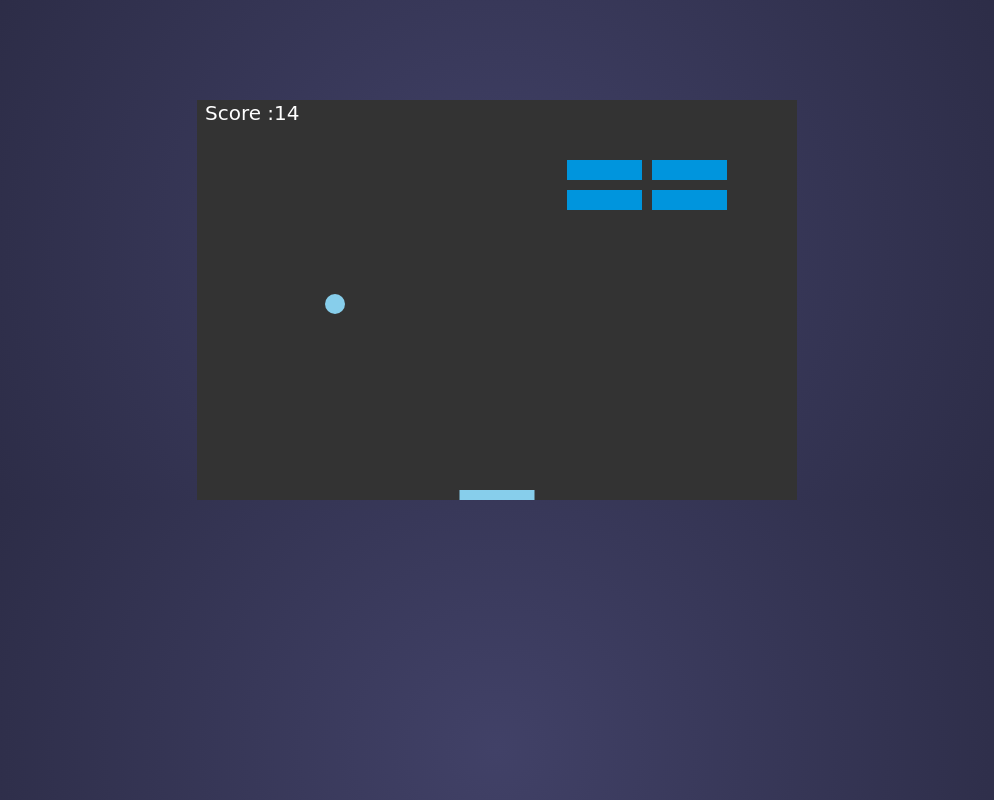
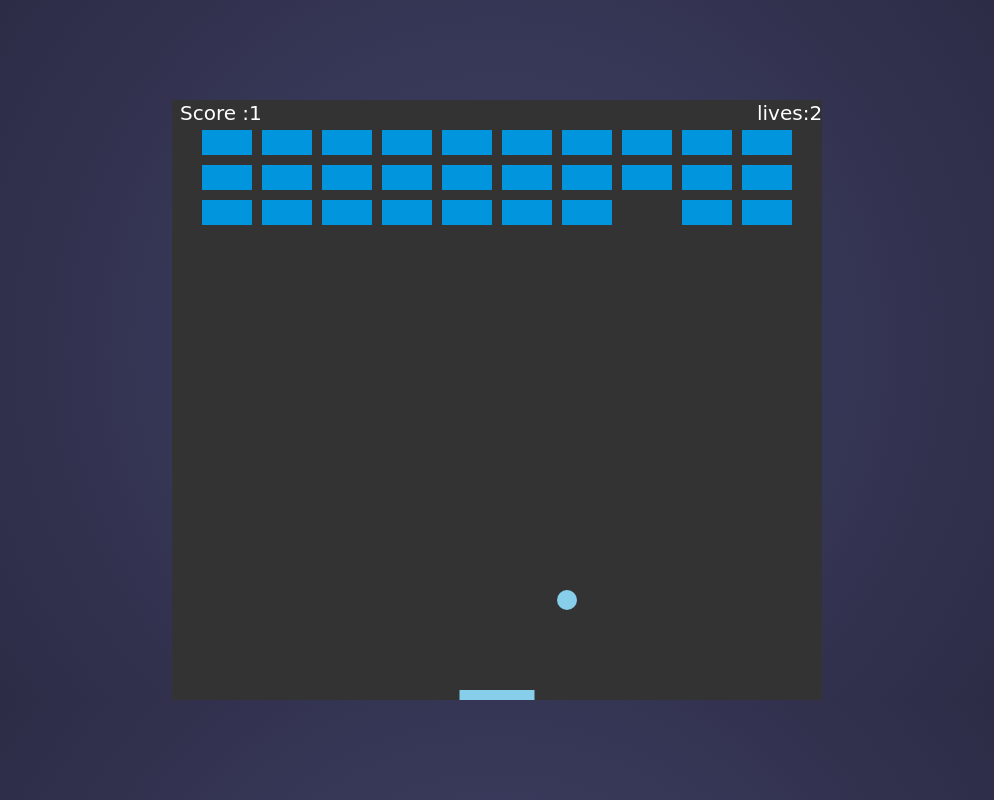
Before and after one commit to leamsigc/js_tutorial, a plain HTML site: page canvas_game/index.html in a window 1280 px wide. Shown: the whole page, without its empty margins (143-1137 px from the left). Drawn offline with Linux system fonts and the light colour scheme.

Commit message:
add score and lives on the canvas

```diff
--- a/canvas_game/index.html
+++ b/canvas_game/index.html
@@ -11,7 +11,7 @@
 </head>
 <body>
     <!--canvas-->
-    <canvas id="canvas" width="600" height="400"> </canvas>
+    <canvas id="canvas" width="650" height="600"> </canvas>
     <!--main js file -->
     <script src="js/main.js"></script>
 </body>
--- a/canvas_game/js/main.js
+++ b/canvas_game/js/main.js
@@ -41,14 +41,16 @@ let right =false;
 let left = false;
 //Brick variables
 let brickRowCount = 3;
-let brickColumnCount = 6;
-let brickWidth = 75;
-let brickHeight = 20;
-let brickPadding = 10;
+let brickColumnCount = 10;
+let brickWidth = 50;
+let brickHeight = 25;
+let brickPadding =10;
 let brickOffsetTop = 30;
 let brickOffsetLeft =30;
 //score variable
 let score = 0;
+//add lives
+let lives = 3;
 //brick array
 let brick = [];
     //for loop c = column
@@ -144,6 +146,13 @@ function drawScore(){
     ctx.fillText('Score :'+score , 8 , 20 );
 
 }
+//draw lives
+function drawLives(){
+    ctx.font = '20px Cursive';
+    ctx.fillStyle = '#fff';
+    ctx.fillText('lives:'+lives ,canvas.width - 65, 20 );
+
+}
 function draw(){
     ctx.clearRect(0,0,canvas.width , canvas.height);//ever 10 milliseconds our rectangle is clear
     drawBall();//ball
@@ -151,6 +160,7 @@ function draw(){
     drawBrick();//draw the bricks
     collisionDetection(); // Collision detection
     drawScore()//draw the score in the canvas
+    drawLives()//lives
     //check if the ball hit the top part of our canvas
     if( y + dy < ballRadius ){
         dy = -dy;
@@ -158,8 +168,17 @@ function draw(){
         if(x > paddleX && x <paddleX+paddleWidth){
             dy = -dy;
         }else{
-            alert('Game over !!!;');
+            lives--;
+            if(!lives){
+                alert('Game over !!!;');
             document.location.reload();
+            }else{
+                x = canvas.width/2;
+                y = canvas.height-30;
+                dx = 2;
+                dy = -2;
+                paddleX = (canvas.width - paddleWidth)/2;
+            }
         }
     }
     //left and bottom
@@ -184,6 +203,13 @@ function draw(){
     x += dx;//2 x= x+dx
     y +=dy; // -2
 }
-//add
+//add Mouse move event handler
+document.addEventListener('mousemove', mouseMoveHandler);
+function mouseMoveHandler(e){
+    let relativeX = e.clientX - canvas.offsetLeft;
+    if(relativeX > 0 + paddleWidth/2 && relativeX < canvas.width- paddleWidth/2){
+        paddleX = relativeX - paddleWidth / 2;
+    }
+}
 //set interval at the end of our code to make sure all our variable star
 setInterval(draw, 10);//take 2 parameter a function and time
```
